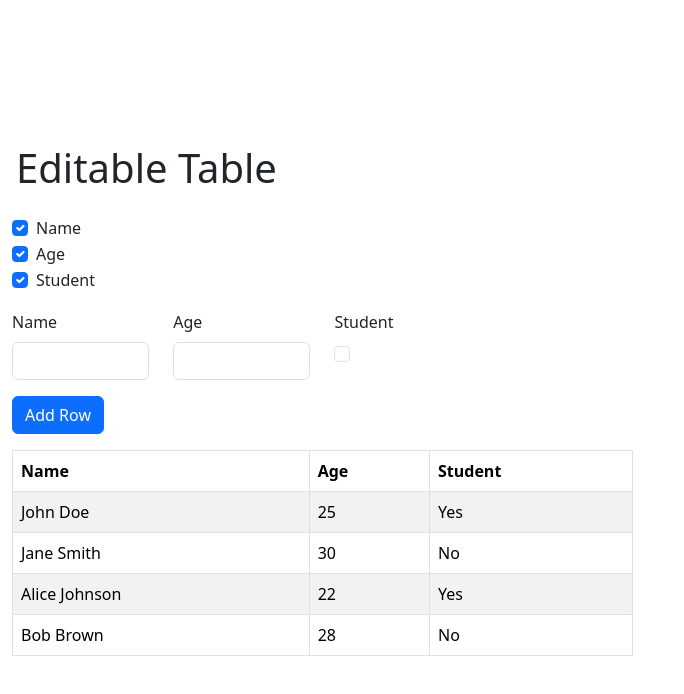
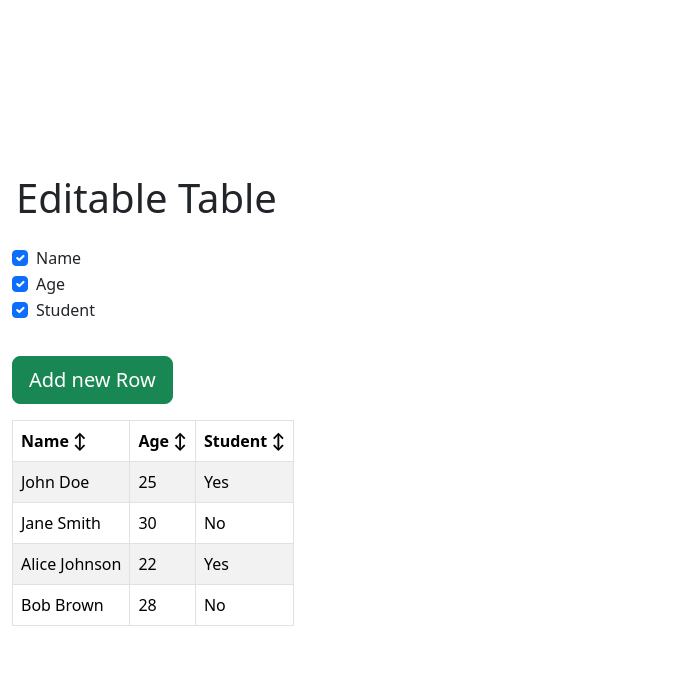
Before and after one commit to danielkarl888/cemento-ass, a React (Vite) app: page / in a window 1280 px wide. Shown: the top 694 px of the page, without its empty margins (0-684 px from the left). Built offline with nearby package versions, Linux system fonts and the light colour scheme.

Commit message:
modal added

```diff
--- a/src/App.tsx
+++ b/src/App.tsx
@@ -12,7 +12,7 @@ const tableData = {
     { id: "1", name: "John Doe", age: 25, isStudent: true },
     { id: "2", name: "Jane Smith", age: 30, isStudent: false },
     { id: "3", name: "Alice Johnson", age: 22, isStudent: true },
-    { id: "5", name: "Bob Brown", age: 28, isStudent: false },
+    { id: "4", name: "Bob Brown", age: 28, isStudent: false },
   ],
 };
 
--- a/src/components/EditableTable.tsx
+++ b/src/components/EditableTable.tsx
@@ -7,6 +7,7 @@ import {
   Container,
   Row,
   Col,
+  Modal,
 } from "react-bootstrap";
 import "./EditableTable.css"; // Import custom CSS file
 
@@ -39,6 +40,11 @@ const EditableTable: React.FC<Props> = ({ tableData }) => {
   const [editMode, setEditMode] = useState<{ [key: string]: boolean }>({});
   const [newRow, setNewRow] = useState<{ [key: string]: any }>({});
   const [error, setError] = useState<string | null>(null);
+  const [sortConfig, setSortConfig] = useState<{
+    key: string;
+    direction: "asc" | "desc";
+  } | null>(null);
+  const [showModal, setShowModal] = useState<boolean>(false);
 
   const handleEdit = (rowId: string, columnId: string) => {
     setEditMode({ ...editMode, [`${rowId}-${columnId}`]: true });
@@ -60,14 +66,23 @@ const EditableTable: React.FC<Props> = ({ tableData }) => {
   };
 
   const handleAddRow = () => {
-    // Validate new row data
+    setShowModal(true);
+  };
+
+  const handleModalClose = () => {
+    setShowModal(false);
+    setError(null);
+  };
+
+  const handleModalSave = () => {
     if (
       columns.every((column) => column.type === "boolean" || newRow[column.id])
     ) {
       const newRowId = (data.length + 1).toString();
       const newRowData = { id: newRowId, ...newRow };
       setData([...data, newRowData]);
-      setNewRow({}); // Clear new row data
+      setNewRow({});
+      setShowModal(false);
       setError(null);
     } else {
       setError("Please fill all fields before adding a new row.");
@@ -84,6 +99,41 @@ const EditableTable: React.FC<Props> = ({ tableData }) => {
     }
     return value;
   };
+
+  const handleSort = (columnId: string) => {
+    let direction: "asc" | "desc" = "asc";
+    if (
+      sortConfig &&
+      sortConfig.key === columnId &&
+      sortConfig.direction === "asc"
+    ) {
+      direction = "desc";
+    } else if (
+      sortConfig &&
+      sortConfig.key === columnId &&
+      sortConfig.direction === "desc"
+    ) {
+      setSortConfig(null); // Reset sorting if already sorted in descending
+      return;
+    }
+    setSortConfig({ key: columnId, direction });
+  };
+
+  const sortedData = React.useMemo(() => {
+    if (sortConfig !== null) {
+      const sortedArray = [...data].sort((a, b) => {
+        if (a[sortConfig.key] < b[sortConfig.key]) {
+          return sortConfig.direction === "asc" ? -1 : 1;
+        }
+        if (a[sortConfig.key] > b[sortConfig.key]) {
+          return sortConfig.direction === "asc" ? 1 : -1;
+        }
+        return 0;
+      });
+      return sortedArray;
+    }
+    return data;
+  }, [data, sortConfig]);
 
   return (
     <Container className="mt-4">
@@ -105,10 +155,22 @@ const EditableTable: React.FC<Props> = ({ tableData }) => {
         </Col>
       </Row>
 
-      {error && <Alert variant="danger">{error}</Alert>}
-
       <Row className="mb-3">
         <Col>
+          <Button
+            className="mt-3 btn btn-success btn-lg"
+            onClick={handleAddRow}
+          >
+            Add new Row
+          </Button>
+        </Col>
+      </Row>
+
+      <Modal show={showModal} onHide={handleModalClose}>
+        <Modal.Header closeButton>
+          <Modal.Title>Add New Row</Modal.Title>
+        </Modal.Header>
+        <Modal.Body>
           <Form>
             <Row>
               {columns.map((column) => (
@@ -136,12 +198,22 @@ const EditableTable: React.FC<Props> = ({ tableData }) => {
                 </Col>
               ))}
             </Row>
-            <Button className="mt-3" onClick={handleAddRow}>
-              Add Row
-            </Button>
           </Form>
-        </Col>
-      </Row>
+          {error && (
+            <Alert variant="danger" className="mt-3">
+              {error}
+            </Alert>
+          )}
+        </Modal.Body>
+        <Modal.Footer>
+          <Button variant="secondary" onClick={handleModalClose}>
+            Close
+          </Button>
+          <Button variant="primary" onClick={handleModalSave}>
+            Save
+          </Button>
+        </Modal.Footer>
+      </Modal>
 
       <Table striped bordered hover responsive>
         <thead>
@@ -149,14 +221,23 @@ const EditableTable: React.FC<Props> = ({ tableData }) => {
             {columns
               .filter((column) => !column.hidden)
               .map((column) => (
-                <th key={column.id} style={{ width: column.width }}>
+                <th
+                  key={column.id}
+                  style={{ width: column.width, cursor: "pointer" }}
+                  onClick={() => handleSort(column.id)}
+                >
                   {column.title}
+                  {sortConfig && sortConfig.key === column.id
+                    ? sortConfig.direction === "asc"
+                      ? " 🔼"
+                      : " 🔽"
+                    : " ↕"}
                 </th>
               ))}
           </tr>
         </thead>
         <tbody>
-          {data.map((row) => (
+          {sortedData.map((row) => (
             <tr key={row.id}>
               {columns
                 .filter((column) => !column.hidden)
```
